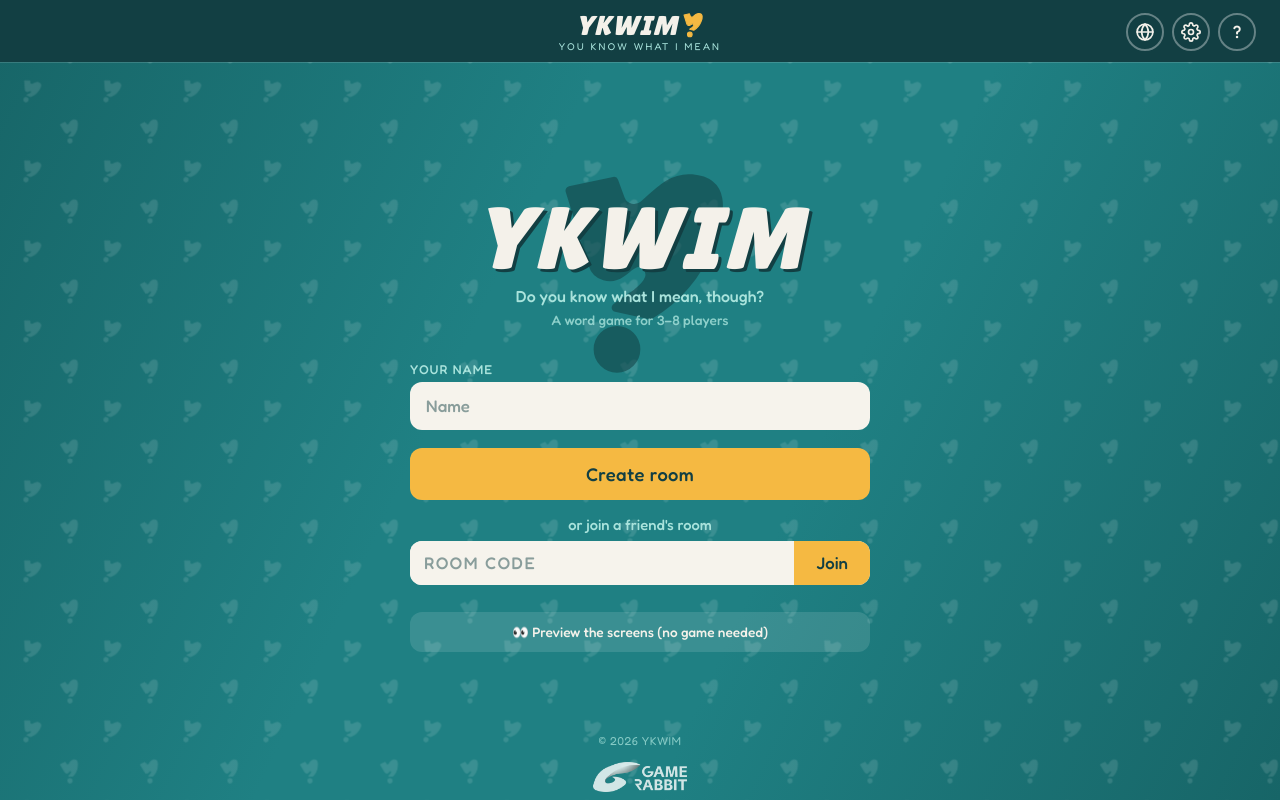
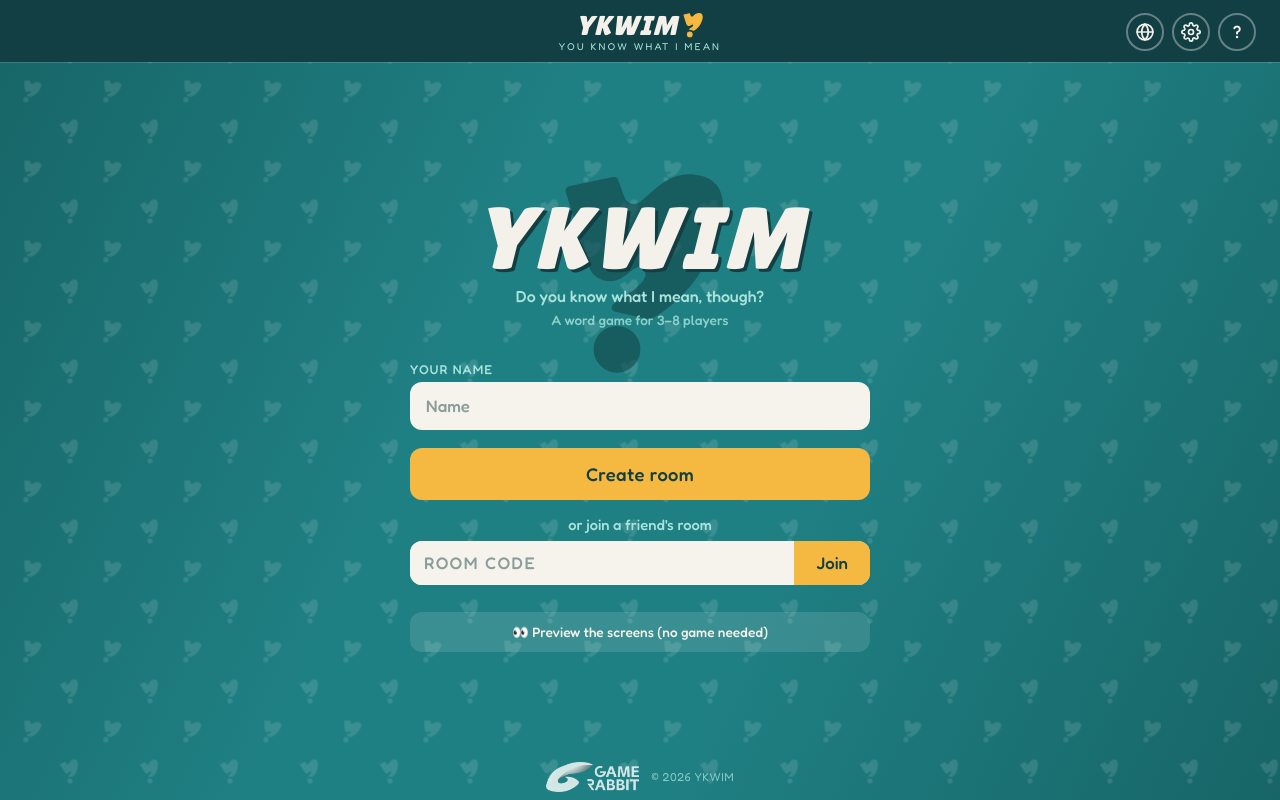
Before and after one commit to wilsongrchan/YKWIM, a plain HTML site: page index.html in a window 1280 px wide. Drawn offline with Linux system fonts and the light colour scheme.

Commit message:
Game Rabbit mark sits left of the copyright line in the landing footer

```diff
--- a/index.html
+++ b/index.html
@@ -514,7 +514,8 @@
   .toast { position: fixed; left: 50%; bottom: 24px; transform: translateX(-50%); background: var(--navy); border: 2px solid var(--bad); color: var(--text);
     padding: 10px 18px; border-radius: 999px; font-weight: 500; z-index: 9; box-shadow: 0 6px 20px rgba(0,0,0,.4); }
   .foot { position: fixed; left: 0; right: 0; bottom: 8px; z-index: 2; text-align: center; font-size: .72rem; letter-spacing: .04em; color: var(--soft); pointer-events: none; }
-  .foot > span { opacity: .75; } .foot .grb { pointer-events: auto; }
+  .foot { display: flex; align-items: center; justify-content: center; gap: 12px; padding: 0 12px; box-sizing: border-box; }   /* the mark sits left of the copyright line */
+  .foot > span { opacity: .75; text-align: left; } .foot .grb { pointer-events: auto; margin: 0; flex: none; }
   #wrap:not(.landing) ~ .foot { display: none; }   /* landing page only */
   #wrap.landing .stage.home { padding-bottom: 30px; }
   .ingame .masthead { padding-bottom: 4px; margin-bottom: 6px; } .ingame .masthead .mark small { display: none; } .ingame .masthead .mark { font-size: 1.45rem; }
@@ -604,7 +605,7 @@
   </header>
   <div id="app"></div>
 </div>
-<footer class="foot"><span>© 2026 YKWIM</span><a class="grb" href="https://gamerabbit.io/" aria-label="Game Rabbit: more games" title="More games"><img class="grm lt" src="assets/brand/gr-stack-dark.png" alt="Game Rabbit" width="93" height="30"><img class="grm dk" src="assets/brand/gr-stack-light.png" alt="Game Rabbit" width="93" height="30"></a></footer>
+<footer class="foot"><a class="grb" href="https://gamerabbit.io/" aria-label="Game Rabbit: more games" title="More games"><img class="grm lt" src="assets/brand/gr-stack-dark.png" alt="Game Rabbit" width="93" height="30"><img class="grm dk" src="assets/brand/gr-stack-light.png" alt="Game Rabbit" width="93" height="30"></a><span>© 2026 YKWIM</span></footer>
 <div id="themes" class="modal hide">
   <div class="sheet">
     <button class="x" data-act="closeThemes" data-i18n-label="Close">✕</button>
```
Also changed, not shown: zh/index.html (+3 -2 lines).
